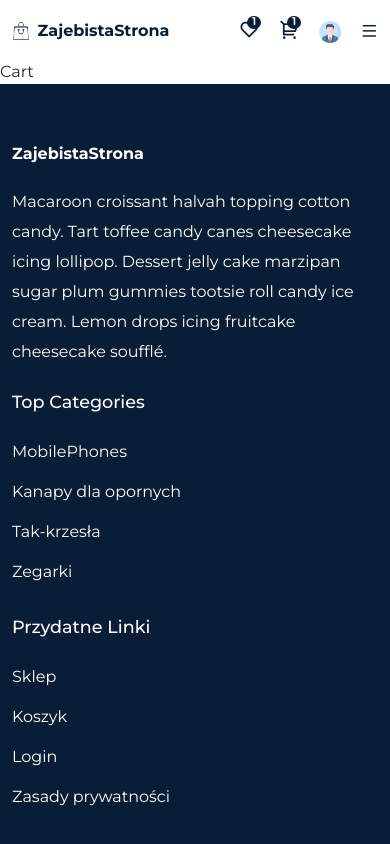
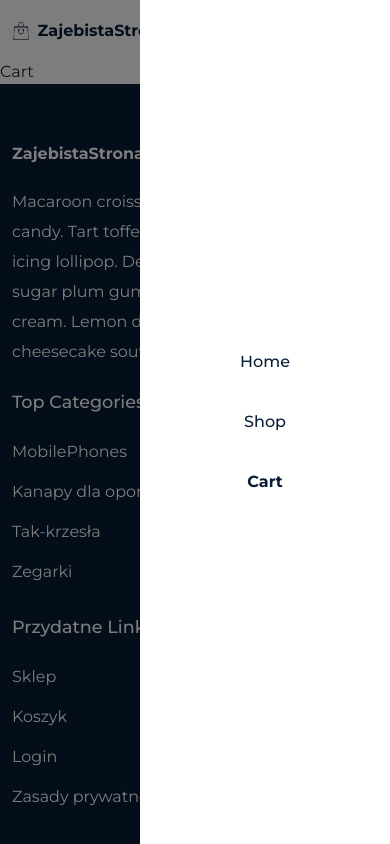
Before and after one commit to MichalCholajczyk/sklep_stolarski, a React (Create React App) app: page /cart in a window 390 px wide. Both pictures are taken after a click on the icon 369 px from the left and 31 px from the top of the page. Shown: the top 844 px of the page. Built offline with nearby package versions, Linux system fonts and the light colour scheme.

Commit message:
naprawiony licznik koszyka

```diff
--- a/src/components/Header/Header.jsx
+++ b/src/components/Header/Header.jsx
@@ -1,4 +1,4 @@
-import React, {useRef, useEffect} from "react";
+import React, { useRef, useEffect } from "react";
 
 import { NavLink } from "react-router-dom";
 import "./header.css";
@@ -9,6 +9,7 @@ import logo from "../../assets/images/eco-logo.png";
 import userIcon from "../../assets/images/user-icon.png";
 
 import { Container, Row } from "reactstrap";
+import { useSelector } from "react-redux";
 
 const nav__links = [
 	{
@@ -26,17 +27,21 @@ const nav__links = [
 ];
 
 const Header = () => {
-
 	const headerRef = useRef(null)
 
-  const stickyHeaderFunction = ()=>{
-    window.addEventListener('scroll', ()=>{
-      if(
-        document.body.scrollTo>80 ||
+	const menuRef = useRef(null)
+
+	const totalQuantity = useSelector(state => state.cart.totalQuantity)
+
+
+	const stickyHeaderFunction = () => {
+		window.addEventListener('scroll', () => {
+			if (
+				document.body.scrollTo > 80 ||
 				document.documentElement.scrollTop > 80
-        ){
+			) {
 				headerRef.current.classList.add('sticky__header')
-      }else{
+			} else {
 				headerRef.current.classList.remove('sticky__header')
 			}
 		})
@@ -45,8 +50,12 @@ const Header = () => {
 	useEffect(() => {
 		stickyHeaderFunction()
 
-    return ()=>window.removeEventListener("scroll", stickyHeaderFunction)
+		return () => window.removeEventListener("scroll", stickyHeaderFunction)
 	})
+
+	const menuToggle = () => menuRef.current.classList.toggle('active__menu')
+
+
 	return (
 		<header className="header" ref={headerRef}>
 			<Container>
@@ -59,7 +68,7 @@ const Header = () => {
 							</div>
 						</div>
 
-						<div className="navigation">
+						<div className="navigation" ref={menuRef} onClick={menuToggle}>
 							<ul className="menu">
 								{nav__links.map((item, index) => (
 									<li className="nav__item" key={index}>
@@ -78,14 +87,14 @@ const Header = () => {
 							</span>
 							<span className="cart__icon">
 								<i class="ri-shopping-cart-2-line"></i>
-								<span className="badge">1</span>
+								<span className="badge">{totalQuantity}</span>
 							</span>
 
 							<span>
 								<motion.img whileTap={{ scale: 1.2 }} src={userIcon} alt="UserIcon" />
 							</span>
 							<div className="mobile__menu">
-							<span>
+								<span onClick={menuToggle}>
 									<i class="ri-menu-line"></i>
 								</span>
 							</div>
```
Lines whose indentation alone changed are shown as unchanged.
